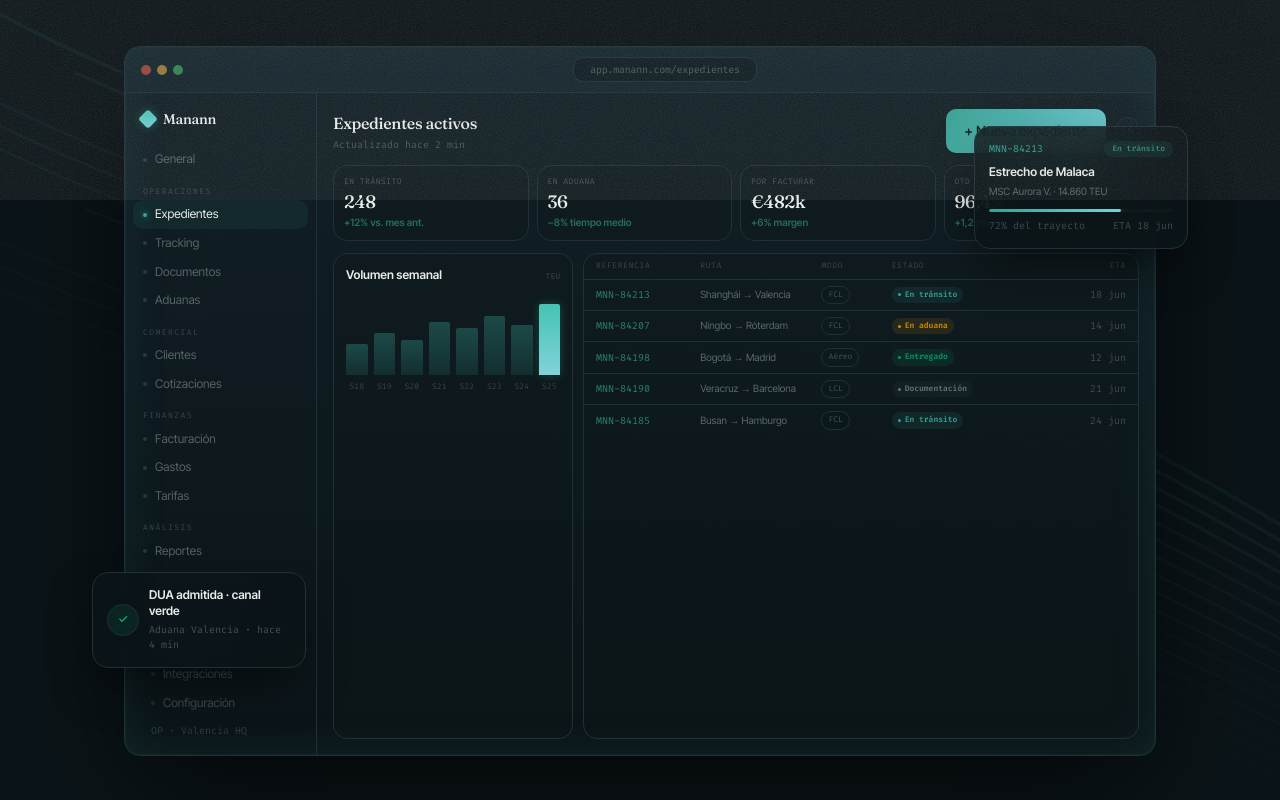
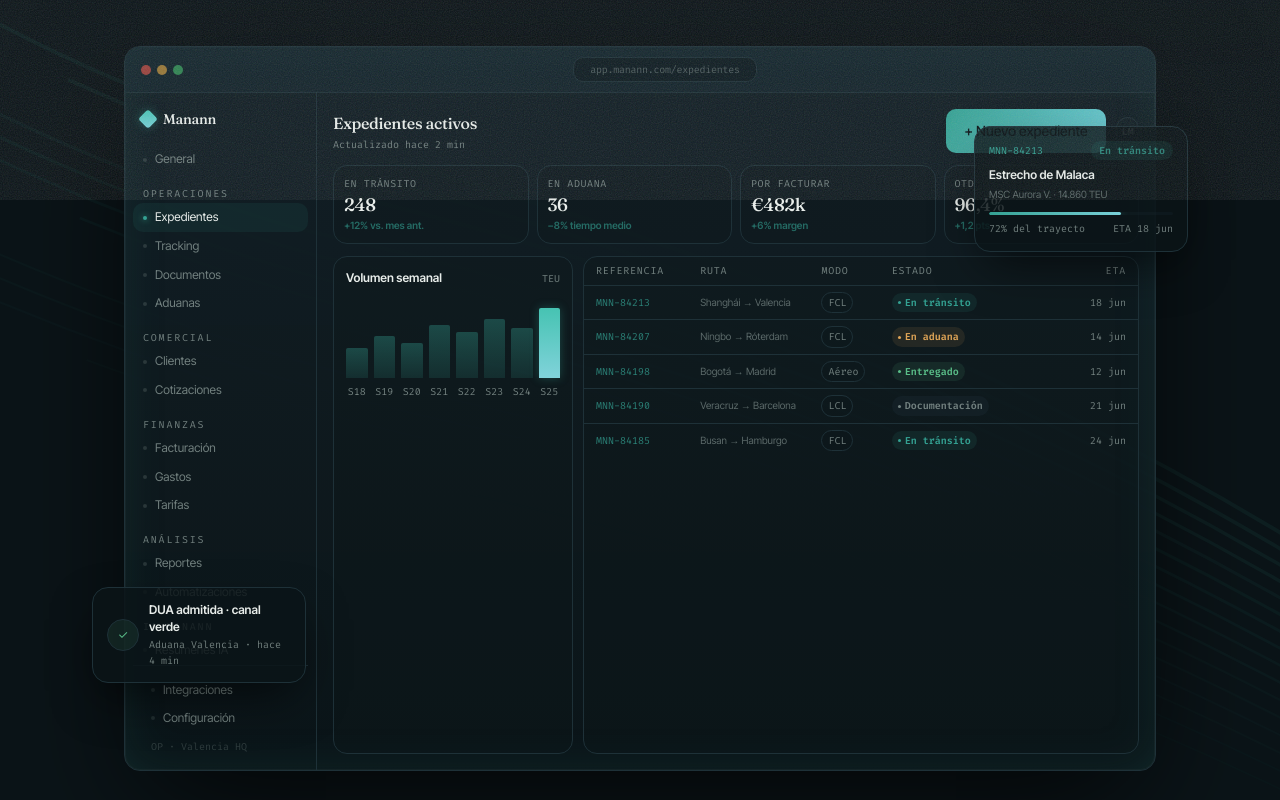
Before and after one commit to lexsantor/manann-app, a Next.js app: page / in a window 1280 px wide. Shown: the part 600-1400 px from the top of the page. Built offline with nearby package versions, Linux system fonts and the light colour scheme.

Commit message:
fix(landing): tier 1 auditoria — countups base real, CTA demo ancla, color a tokens, contraste mockups, gate color marketing

```diff
--- a/src/components/app/air-manifests-panel.tsx
+++ b/src/components/app/air-manifests-panel.tsx
@@ -221,7 +221,7 @@ export function AirManifestsPanel({
           </div>
           <div className="flex gap-2 sm:justify-end">
             <Button variant="ghost" size="sm" onClick={() => setShowForm(false)} className="w-full sm:w-auto">Cancelar</Button>
-            <Button variant="primary" size="sm" onClick={handleCreate} disabled={pending || !form.mawbNumber || !form.carrier} className="w-full sm:w-auto">Crear</Button>
+            <Button variant="primary" size="sm" onClick={handleCreate} disabled={pending || !form.mawbNumber || !form.carrier} className="w-full sm:w-auto">Guardar</Button>
           </div>
         </div>
       )}
--- a/src/components/marketing/hero-dashboard.tsx
+++ b/src/components/marketing/hero-dashboard.tsx
@@ -64,9 +64,9 @@ const ROWS = [
 
 const STATUS: Record<string, string> = {
   primary: "bg-primary/10 text-primary",
-  warn: "bg-yellow-500/10 text-yellow-600 dark:text-yellow-400",
-  ok: "bg-emerald-500/10 text-emerald-600 dark:text-emerald-400",
-  neutral: "bg-border/30 text-muted-foreground/60",
+  warn: "bg-warning/10 text-warning",
+  ok: "bg-success/10 text-success",
+  neutral: "bg-border/30 text-muted-foreground/70",
 };
 
 export function HeroDashboard() {
@@ -115,7 +115,7 @@ export function HeroDashboard() {
             {SIDEBAR_GROUPS.map((group, gi) => (
               <div key={gi} className={cn(gi > 0 ? "mt-3" : "mt-1")}>
                 {group.section && (
-                  <p className="mb-0.5 px-2.5 font-mono text-[8px] uppercase tracking-[0.18em] text-muted-foreground/30">
+                  <p className="mb-0.5 px-2.5 font-mono text-[10px] uppercase tracking-[0.18em] text-muted-foreground/70">
                     {group.section}
                   </p>
                 )}
@@ -126,7 +126,7 @@ export function HeroDashboard() {
                       "flex items-center gap-2 rounded-md px-2.5 py-[5px] text-[12px]",
                       item.active
                         ? "bg-primary/9 text-foreground"
-                        : "text-muted-foreground/50 hover:text-muted-foreground/70"
+                        : "text-muted-foreground/70 hover:text-muted-foreground/70"
                     )}
                   >
                     <span
@@ -147,7 +147,7 @@ export function HeroDashboard() {
               {BOTTOM_ITEMS.map((label) => (
                 <div
                   key={label}
-                  className="flex items-center gap-2 rounded-md px-2.5 py-[5px] text-[12px] text-muted-foreground/35"
+                  className="flex items-center gap-2 rounded-md px-2.5 py-[5px] text-[12px] text-muted-foreground/70"
                 >
                   <span className="size-[4px] shrink-0 rounded-[2px] bg-muted-foreground/15" />
                   {label}
@@ -165,7 +165,7 @@ export function HeroDashboard() {
             <div className="flex flex-col gap-3 sm:flex-row sm:items-center sm:justify-between">
               <div>
                 <div className="font-display text-base font-semibold tracking-tight">Expedientes activos</div>
-                <div className="mt-0.5 font-mono text-[10px] text-muted-foreground/40">Actualizado hace 2 min</div>
+                <div className="mt-0.5 font-mono text-[10px] text-muted-foreground/70">Actualizado hace 2 min</div>
               </div>
               <div className="flex w-full shrink-0 items-center gap-2.5 sm:w-auto">
                 <span
@@ -174,7 +174,7 @@ export function HeroDashboard() {
                 >
                   + Nuevo expediente
                 </span>
-                <span className="hidden size-7 items-center justify-center rounded-full border border-border bg-card font-mono text-[10px] font-semibold text-muted-foreground/60 sm:flex">
+                <span className="hidden size-7 items-center justify-center rounded-full border border-border bg-card font-mono text-[10px] font-semibold text-muted-foreground/70 sm:flex">
                   LM
                 </span>
               </div>
@@ -184,7 +184,7 @@ export function HeroDashboard() {
             <div className="grid grid-cols-2 gap-2 sm:grid-cols-4">
               {KPIS.map((kpi) => (
                 <div key={kpi.label} className="rounded-lg border border-border/35 bg-background/20 p-2.5">
-                  <div className="font-mono text-[8px] uppercase tracking-[0.06em] text-muted-foreground/40">{kpi.label}</div>
+                  <div className="font-mono text-[10px] uppercase tracking-[0.06em] text-muted-foreground/70">{kpi.label}</div>
                   <div className="mt-1 font-display text-[18px] font-semibold leading-none tracking-tight">{kpi.value}</div>
                   <div className="mt-1 text-[10px] font-semibold text-primary/60">{kpi.delta}</div>
                 </div>
@@ -197,7 +197,7 @@ export function HeroDashboard() {
               <div className="w-full shrink-0 rounded-lg border border-border/35 bg-background/20 p-3 sm:w-[240px]">
                 <div className="mb-2.5 flex items-baseline justify-between">
                   <span className="text-[12px] font-semibold">Volumen semanal</span>
-                  <span className="font-mono text-[8px] text-muted-foreground/35">TEU</span>
+                  <span className="font-mono text-[10px] text-muted-foreground/70">TEU</span>
                 </div>
                 <div className="flex h-[80px] items-end gap-1.5">
                   {BARS.map((h, i) => (
@@ -217,7 +217,7 @@ export function HeroDashboard() {
                 </div>
                 <div className="mt-1.5 flex gap-1.5">
                   {BAR_LABELS.map((l) => (
-                    <div key={l} className="flex-1 text-center font-mono text-[8px] text-muted-foreground/30">{l}</div>
+                    <div key={l} className="flex-1 text-center font-mono text-[10px] text-muted-foreground/70">{l}</div>
                   ))}
                 </div>
               </div>
@@ -225,7 +225,7 @@ export function HeroDashboard() {
               {/* Table */}
               <div className="flex-1 overflow-hidden rounded-lg border border-border/35 bg-background/20">
                 <div
-                  className="grid items-center gap-2 px-3 py-1.5 font-mono text-[8px] uppercase tracking-[0.08em] text-muted-foreground/30"
+                  className="grid items-center gap-2 px-3 py-1.5 font-mono text-[10px] uppercase tracking-[0.08em] text-muted-foreground/70"
                   style={{ gridTemplateColumns: "0.85fr 1fr 0.55fr 1.5fr 0.5fr" }}
                 >
                   <span>Referencia</span>
@@ -242,14 +242,14 @@ export function HeroDashboard() {
                   >
                     <span className="font-mono text-[10px] text-primary/75">{row.ref}</span>
                     <span className="truncate text-[10px] text-muted-foreground/55"><span className="sm:hidden">{row.short}</span><span className="hidden sm:inline">{row.route}</span></span>
-                    <span className="w-fit rounded-full border border-border/20 bg-background/25 px-1.5 py-0.5 font-mono text-[8px] text-muted-foreground/40">
+                    <span className="w-fit rounded-full border border-border/20 bg-background/25 px-1.5 py-0.5 font-mono text-[10px] text-muted-foreground/70">
                       {row.mode}
                     </span>
-                    <span className={cn("inline-flex w-fit items-center gap-1 whitespace-nowrap rounded-full px-1.5 py-0.5 font-mono text-[8px] font-semibold", STATUS[row.color])}>
+                    <span className={cn("inline-flex w-fit items-center gap-1 whitespace-nowrap rounded-full px-1.5 py-0.5 font-mono text-[10px] font-semibold", STATUS[row.color])}>
                       <span className="size-[3px] rounded-full bg-current" />
                       {row.status}
                     </span>
-                    <span className="text-right font-mono text-[10px] text-muted-foreground/35">{row.eta}</span>
+                    <span className="text-right font-mono text-[10px] text-muted-foreground/70">{row.eta}</span>
                   </div>
                 ))}
               </div>
@@ -259,10 +259,10 @@ export function HeroDashboard() {
       </div>
 
       {/* Float card A — right */}
-      <div className="animate-float-a absolute -right-8 top-[80px] z-10 hidden w-[214px] rounded-xl border border-border/65 bg-background/85 p-3.5 backdrop-blur-xl shadow-[var(--shadow-float)] sm:block">
+      <div className="animate-float-a absolute -right-8 top-[80px] z-10 hidden w-[214px] rounded-xl border border-border/65 bg-background/85 p-3.5 shadow-[var(--shadow-float)] sm:block">
         <div className="flex items-center justify-between">
           <span className="font-mono text-[10px] text-primary">MNN-84213</span>
-          <span className="rounded-full bg-primary/10 px-2 py-0.5 font-mono text-[8px] font-semibold text-primary/75">En tránsito</span>
+          <span className="rounded-full bg-primary/10 px-2 py-0.5 font-mono text-[10px] font-semibold text-primary/75">En tránsito</span>
         </div>
         <div className="mt-1.5 text-[12px] font-semibold">Estrecho de Malaca</div>
         <div className="mt-0.5 text-[10px] text-muted-foreground/55">MSC Aurora V. · 14.860 TEU</div>
@@ -275,21 +275,21 @@ export function HeroDashboard() {
             }}
           />
         </div>
-        <div className="mt-1.5 flex justify-between font-mono text-[10px] text-muted-foreground/35">
+        <div className="mt-1.5 flex justify-between font-mono text-[10px] text-muted-foreground/70">
           <span>72% del trayecto</span>
           <span>ETA 18 jun</span>
         </div>
       </div>
 
       {/* Float card B — left */}
-      <div className="animate-float-b absolute -left-8 bottom-[88px] z-10 hidden w-[214px] rounded-xl border border-border/65 bg-background/85 p-3.5 backdrop-blur-xl shadow-[var(--shadow-float)] sm:block">
+      <div className="animate-float-b absolute -left-8 bottom-[88px] z-10 hidden w-[214px] rounded-xl border border-border/65 bg-background/85 p-3.5 shadow-[var(--shadow-float)] sm:block">
         <div className="flex items-center gap-2.5">
-          <div className="flex size-8 shrink-0 items-center justify-center rounded-full border border-emerald-500/25 bg-emerald-500/10 text-[12px] text-emerald-400">
+          <div className="flex size-8 shrink-0 items-center justify-center rounded-full border border-success/25 bg-success/10 text-[12px] text-success">
             ✓
           </div>
           <div>
             <div className="text-[12px] font-semibold leading-snug">DUA admitida · canal verde</div>
-            <div className="mt-0.5 font-mono text-[10px] text-muted-foreground/40">Aduana Valencia · hace 4 min</div>
+            <div className="mt-0.5 font-mono text-[10px] text-muted-foreground/70">Aduana Valencia · hace 4 min</div>
           </div>
         </div>
       </div>
--- a/src/components/marketing/legal-page.tsx
+++ b/src/components/marketing/legal-page.tsx
@@ -39,7 +39,7 @@ export function LegalPage({ eyebrow, title, sections }: LegalPageProps) {
             <h2 className="font-display text-lg font-medium tracking-tight text-foreground">
               {s.heading}
             </h2>
-            <p className="mt-2 text-[16px] leading-relaxed text-muted-foreground">
+            <p className="mt-2 text-base leading-relaxed text-muted-foreground">
               {s.body}
             </p>
           </section>
```
Also changed, not shown: scripts/design-lint.mjs (+9 -0 lines), src/app/(marketing)/page.tsx (+11 -11 lines), src/components/marketing/count-up.tsx (+27 -9 lines), src/components/marketing/product-tabs.tsx (+22 -22 lines), 1 other file (tests, documents, lock files or other folders).
